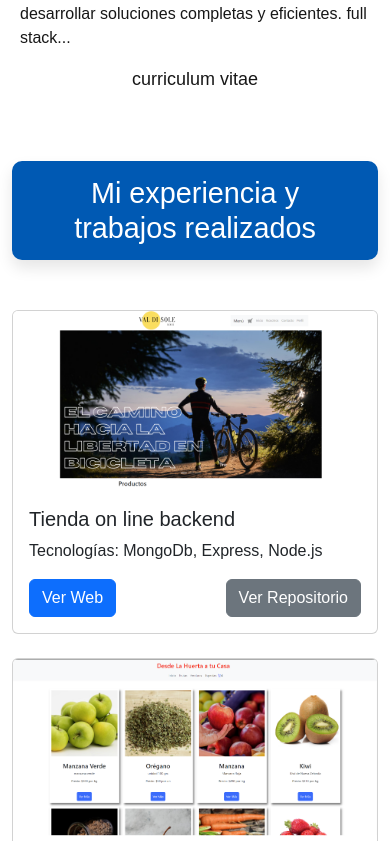
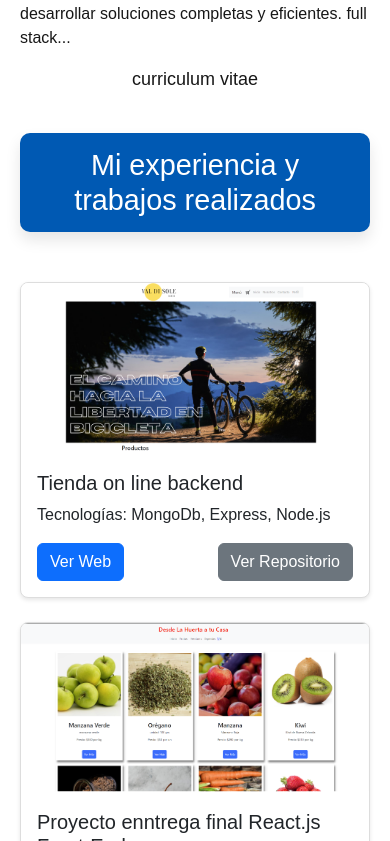
Before and after one commit to palazzid88/DavidPalazziDev, a Next.js app: page / in a window 390 px wide. Shown: the part 1463-2304 px from the top of the page. Built offline with nearby package versions, Linux system fonts and the light colour scheme.

Commit message:
se divide componente de portfolioDev.js

```diff
--- a/src/app/components/portfolioDev/PortfolioDev.js
+++ b/src/app/components/portfolioDev/PortfolioDev.js
@@ -1,39 +1,23 @@
 "use client";
 import React from 'react';
 import styles from './portfolioDev.module.css';
-import { Card, Button, Container, Row, Col } from 'react-bootstrap';
+import { Container, Row, Col } from 'react-bootstrap';
 import { websData } from '@/data/websData';
+import PortfolioItem from './PortfolioItem';
 
 export default function PortfolioDev() {
     return (
-        <Container className="my-5">
+        <Container className={styles.certificationsContainer}>
             <div>
-            <h1 className={styles.divContainer} >Mi experiencia y trabajos realizados</h1>
-
+                <h1 className={styles.divContainer}>Mi experiencia y trabajos realizados</h1>
             </div>
             <Row>
                 {websData.map((project, index) => (
-                    <Col key={index} xs={12} md={6} lg={4} className="mb-4">
-                        <Card >
-                            <Card.Img variant="top" src={project.image} alt={project.title} />
-                            <Card.Body>
-                                <Card.Title>{project.title}</Card.Title>
-                                <Card.Text>
-                                    Tecnologías: {project.technologies}
-                                </Card.Text>
-                                <div className="d-flex justify-content-between">
-                                    <Button variant="primary" href={project.webLink} target="_blank">
-                                        Ver Web
-                                    </Button>
-                                    <Button variant="secondary" href={project.repoLink} target="_blank">
-                                        Ver Repositorio
-                                    </Button>
-                                </div>
-                            </Card.Body>
-                        </Card>
+                    <Col key={index} xs={12} sm={6} md={4} className="mb-4">
+                        <PortfolioItem project={project} />
                     </Col>
                 ))}
             </Row>
         </Container>
     );
-};
+}
--- /dev/null
+++ b/src/app/components/portfolioDev/PortfolioItem.js
@@ -0,0 +1,31 @@
+import React from 'react';
+import { Card, Button } from 'react-bootstrap';
+import styles from './portfolioDev.module.css';
+
+const PortfolioItem = ({ project }) => {
+    if (!project) {
+        return <p>No se pudo cargar el proyecto.</p>;
+    }
+
+    return (
+        <Card className={styles.card}>
+            <Card.Img variant="top" src={project.image} alt={project.title} className={styles.diplomaImage} />
+            <Card.Body>
+                <Card.Title>{project.title}</Card.Title>
+                <Card.Text>
+                    Tecnologías: {project.technologies}
+                </Card.Text>
+                <div className="d-flex justify-content-between">
+                    <Button variant="primary" href={project.webLink} target="_blank">
+                        Ver Web
+                    </Button>
+                    <Button variant="secondary" href={project.repoLink} target="_blank">
+                        Ver Repositorio
+                    </Button>
+                </div>
+            </Card.Body>
+        </Card>
+    );
+};
+
+export default PortfolioItem;
--- a/src/app/components/portfolioDev/portfolioDev.module.css
+++ b/src/app/components/portfolioDev/portfolioDev.module.css
@@ -1,9 +1,10 @@
-.certifitationsContainer {
+.certificationsContainer {
   padding: 20px;
   background-color: var(--background);
   color: var(--foreground);
   font-family: Arial, sans-serif;
 }
+
 .divContainer {
   background-color: #0059b3;
   color: white;
@@ -17,38 +18,26 @@
   box-shadow: 0px 8px 15px rgba(0, 0, 0, 0.1);
   transition: transform 0.3s ease;
 }
-  .diplomasContainer {
-    padding: 20px;
-    background-color: var(--background);
-    color: var(--foreground);
-    font-family: Arial, sans-serif;
-    text-align: center;
-  }
 
-  .diplomaItem {
-    margin: 20px;
-    margin-bottom: 20px;
-    display: inline-block;
-  }
-
-  .imageContainer {
-    position: relative;
-    width: 300px;
-    max-width: 500px;
-    height: auto;
-    aspect-ratio: 3 / 2;
-    margin: 0 auto;
+.card {
+  border: 1px solid #ddd;
+  border-radius: 8px;
+  box-shadow: 0 2px 4px rgba(0, 0, 0, 0.1);
+  overflow: hidden;
+  height: 100%;
 }
 
 .diplomaImage {
   object-fit: cover;
-    border-radius: 10px;
-    box-shadow: 0 4px 8px rgba(0, 0, 0, 0.1);
+  width: 100%;
+  height: auto;
 }
 
 /* Responsividad */
+
+
 @media (max-width: 768px) {
-    .imageContainer {
-      max-width: 90%;
+  .card {
+      width: 100%
   }
 }
--- /dev/null
+++ b/src/app/components/portfolioDev/portfolioItem.module.css
@@ -0,0 +1,37 @@
+.portfolioList {
+    display: flex;
+    flex-wrap: wrap;
+    justify-content: center;
+    gap: 16px;
+    margin: 20px;
+  }
+
+  /* Estilos para las tarjetas individuales */
+  .card {
+    background-color: white;
+    border: 1px solid #ddd;
+    border-radius: 8px;
+    box-shadow: 0 2px 4px rgba(0, 0, 0, 0.1);
+    width: calc(33.33% - 16px);
+    padding: 16px;
+    box-sizing: border-box;
+    transition: transform 0.2s;
+  }
+
+  /* Estilos en hover */
+  .card:hover {
+    transform: scale(1.05);
+  }
+
+  /* Responsividad */
+  @media (max-width: 1200px) {
+    .card {
+      width: calc(50% - 16px);
+    }
+  }
+
+  @media (max-width: 768px) {
+    .card {
+      width: calc(100% - 16px);
+    }
+  }
--- /dev/null
+++ b/src/app/components/portfolioDev/portfolioList.module.css
@@ -0,0 +1,37 @@
+.portfolioList {
+    display: flex; /* Usar flex para el contenedor */
+    flex-wrap: wrap; /* Permitir que las tarjetas se ajusten a varias líneas */
+    justify-content: center; /* Centrar las tarjetas */
+    gap: 16px; /* Espacio entre las tarjetas */
+    margin: 20px; /* Margen del contenedor */
+  }
+
+  /* Estilos para las tarjetas individuales */
+  .card {
+    background-color: white;
+    border: 1px solid #ddd;
+    border-radius: 8px;
+    box-shadow: 0 2px 4px rgba(0, 0, 0, 0.1);
+    width: calc(33.33% - 16px); /* Ancho para 3 tarjetas en pantalla grande */
+    padding: 16px; /* Padding interno */
+    box-sizing: border-box; /* Incluir padding y border en el tamaño total */
+    transition: transform 0.2s;
+  }
+
+  /* Estilos en hover */
+  .card:hover {
+    transform: scale(1.05);
+  }
+
+  /* Responsividad */
+  @media (max-width: 1200px) {
+    .card {
+      width: calc(50% - 16px);
+    }
+  }
+
+  @media (max-width: 768px) {
+    .card {
+      width: calc(100% - 16px)
+    }
+  }
--- /dev/null
+++ b/src/app/components/portfolioDev/portfolioListContainer.module.css
@@ -0,0 +1,20 @@
+.certificationsContainer {
+    padding: 20px;
+    background-color: var(--background);
+    color: var(--foreground);
+    font-family: Arial, sans-serif;
+  }
+
+  .divContainer {
+    background-color: #0059b3;
+    color: white;
+    padding: 15px 30px;
+    border-radius: 10px;
+    position: relative;
+    z-index: 10;
+    font-size: 1.8rem;
+    text-align: center;
+    margin-bottom: 50px;
+    box-shadow: 0px 8px 15px rgba(0, 0, 0, 0.1);
+    transition: transform 0.3s ease;
+  }
--- a/src/app/page.js
+++ b/src/app/page.js
@@ -6,8 +6,8 @@ import ContactPage from './components/contactForm/ContactForm';
 import AboutMe from './components/aboutMe/aboutMe';
 import Animania from './components/animania/Animania';
 import OtherDescription from './components/OtherDescription/OtherDescription';
+import Navbar from './components/navBar/Navbar';
 import PortfolioDev from './components/portfolioDev/PortfolioDev';
-import Navbar from './components/navBar/Navbar';
 
 export default function LandingPage() {
   return (
--- a/src/data/websData.js
+++ b/src/data/websData.js
@@ -1,14 +1,14 @@
 export const websData = [
     {
         title: 'Tienda on line backend',
-        image: 'images/webs/valDiSole.png',
+        image: '/images/webs/valDiSole.png',
         technologies: 'MongoDb, Express, Node.js',
         webLink: 'https://proyecto-backend-9f3q.onrender.com/api/products',
         repoLink: 'https://github.com/palazzid88/entregable-backend',
     },
     {
         title: 'Proyecto enntrega final React.js Front-End ',
-        image: 'images/webs/react.png',
+        image: '/images/webs/react.png',
         technologies: 'React, Javascript, HTML5, CSS3',
         webLink: 'https://proyecto-react-44970.web.app/',
         repoLink: 'https://github.com/palazzid88/proyecto-react',
@@ -16,49 +16,49 @@ export const websData = [
     },
     {
         title: 'Proyecto entrega final Javascript',
-        image: 'images/webs/huerta.png',
+        image: '/images/webs/huerta.png',
         technologies: 'HTML5, CSS3, Javascript, Bootstrap',
         webLink: 'https://palazzid88.github.io/proyecto-JS/',
         repoLink: 'https://github.com/palazzid88/proyecto-JS',
     },
     {
         title: 'Proyecto entrega final Revolución Digital Desarrollo Web',
-        image: 'images/webs/yaguaron.png',
+        image: '/images/webs/yaguaron.png',
         technologies: 'HTML5, CSS3,Javascript, Bootstrap',
         webLink: 'https://palazzid88.github.io/YaguaronExtremo/',
         repoLink: 'https://github.com/palazzid88/YaguaronExtremo',
     },
     {
         title: 'Proyecto final ingeniería Electrónica - solo Front-End',
-        image: 'images/webs/utn.png',
+        image: '/images/webs/utn.png',
         technologies: 'HTML5, CSS3, Javascript, Pyhton',
         webLink: 'https://palazzid88.github.io/ing-electronica-utn-frsn/',
         repoLink: 'https://github.com/palazzid88/ing-electronica-utn-frsn',
     },
     {
         title: 'Página web sitio Codo a Codo',
-        image: 'images/webs/codo.png',
+        image: '/images/webs/codo.png',
         technologies: 'HTML5, CSS3',
         webLink: 'https://palazzid88.github.io/codo-a-codo/',
         repoLink: 'https://github.com/palazzid88/codo-a-codo',
     },
     {
         title: 'Proyecto Entrega final desarrollo web',
-        image: 'images/webs/guri.png',
+        image: '/images/webs/guri.png',
         technologies: 'HTML5, CCS3, SASS',
         webLink: 'https://palazzid88.github.io/transporte-El-Guri/',
         repoLink: 'https://github.com/palazzid88/transporte-El-Guri',
     },
     {
         title: 'Página web de práctica ',
-        image: 'images/webs/medici.png',
+        image: '/images/webs/medici.png',
         technologies: 'HTML5, CSS3, Javascript',
         webLink: 'https://palazzid88.github.io/medici-salud/',
         repoLink: 'https://github.com/palazzid88/medici-salud',
     },
     {
         title: 'Trabajo Pago para empresa de aires acondicionados (con colaboradores)',
-        image: 'images/webs/vrv.png',
+        image: '/images/webs/vrv.png',
         technologies: 'React.js, Javascript, Bootstrap',
         webLink: 'https://www.buenosairesvrv.com.ar/',
         repoLink: 'https://github.com/Ivan9912/bavrvvite',
```
Also changed, not shown: src/app/components/portfolioDev/PortfolioList.js (added, +19 -0 lines), src/app/components/portfolioDev/PortfolioListContainer.js (added, +17 -0 lines). Lines whose indentation alone changed are shown as unchanged.
